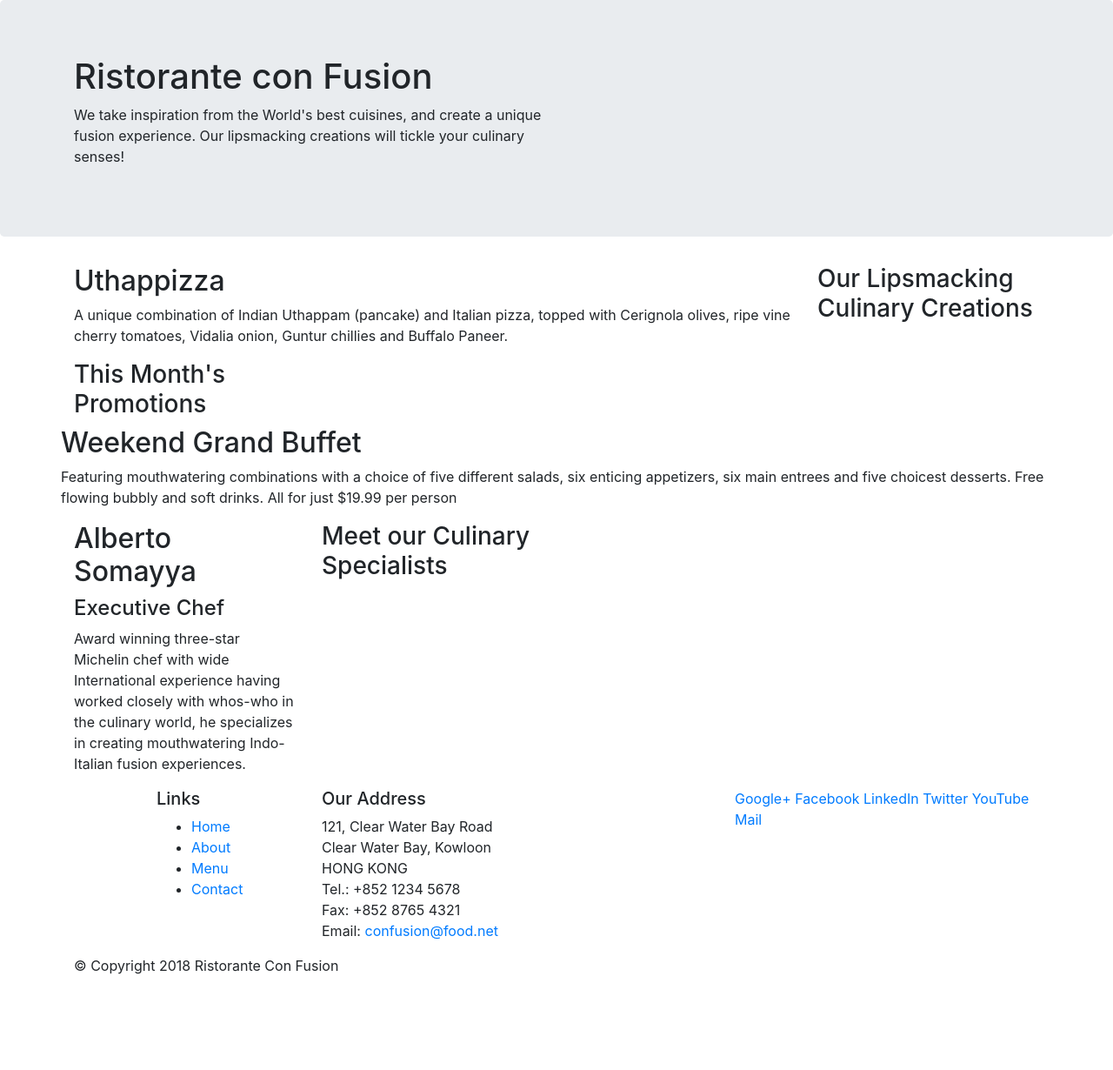
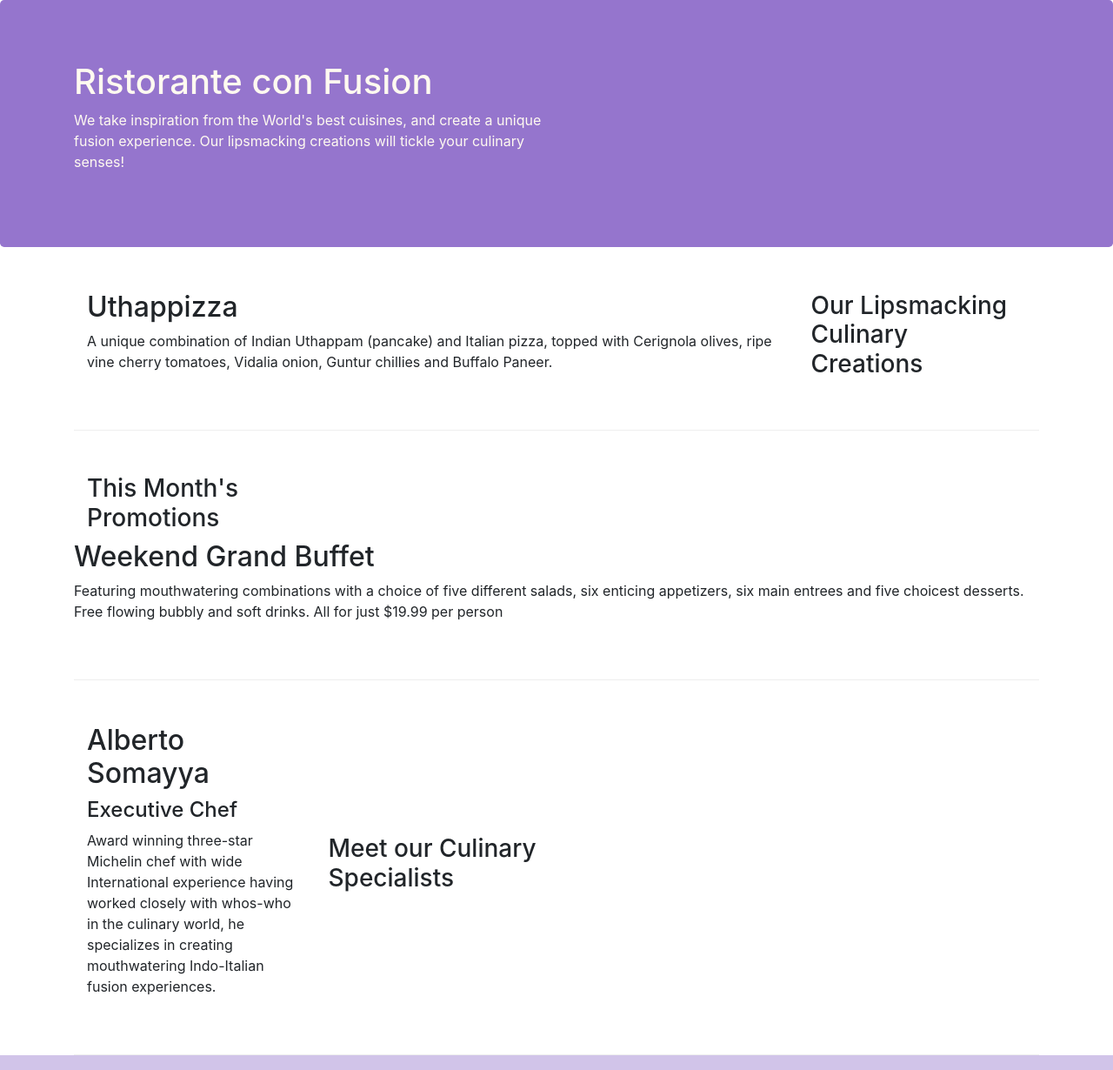
Before and after one commit to jahman07104/confusion, a website: page index.html in a window 1280 px wide. Shown: the top 1230 px of the page at 87% size. Before the commit the page ends 1138 px from the top, so only its background shows below. Drawn offline with nearby package versions, Linux system fonts and the light colour scheme.

Commit message:
add css styling

```diff
--- /dev/null
+++ b/css/styles.css
@@ -0,0 +1,30 @@
+.row-header {
+    margin: 0px auto;
+padding: opx auto;
+}
+
+ .row-content {
+    margin: 0px auto;
+    padding: 50px 0px 50px 0px;
+    border-bottom: 1px ridge;
+    min-width: 400px;
+}
+
+.footer {
+    background-color: #D1C4E9;
+    margin: 0px auto;
+    padding: 20px 0px 20px 0px;
+}
+
+.jumbotron {
+    padding: 70px 30px 70px 30px;
+margin: 0px auto;
+background: #9575cd;
+color: floralwhite;
+}
+
+.address {
+    font-size: 80%;
+    margin: 0px;
+    color: #0f0f;
+}
--- a/index.html
+++ b/index.html
@@ -14,13 +14,15 @@
       rel="stylesheet"
       href="node_modules/bootstrap/dist/css/bootstrap.min.css"
     />
+
+    <link rel="stylesheet" href="css/styles.css">
     <title>Ristorante Con Fusion</title>
   </head>
 
   <body>
     <header class="jumbotron">
       <div class="container">
-        <div class="row">
+        <div class="row row-hwader">
           <div class="col-12 col-sm-6">
             <h1>Ristorante con Fusion</h1>
             <p>
@@ -35,7 +37,7 @@
     </header>
 
     <div class="container">
-      <div class="row">
+      <div class="row row-content align-items-center">
         <div class="col-12 col-sm-4 order-sm-last col-md-3">
           <h3>Our Lipsmacking Culinary Creations</h3>
         </div>
@@ -49,7 +51,7 @@
         </div>
       </div>
 
-      <div class="row">
+      <div class="row row-content align-items-center">
         <div class="col-12 col-sm-4 col-md-3">
           <h3>This Month's Promotions</h3>
         </div>
@@ -64,7 +66,7 @@
         </div>
       </div>
 
-      <div class="row">
+      <div class="row row-content align-items-center">
         <div class="col-12 col-sm-4 order-sm-last col-md-3">
           <h3>Meet our Culinary Specialists</h3>
         </div>
@@ -81,12 +83,12 @@
       </div>
     </div>
 
-    <footer >
+    <footer class="footer">
       <div class="container">
         <div class="row">
           <div class="col-4 offset-1 col-sm-2">
             <h5>Links</h5>
-            <ul>
+            <ul class="list-unstyled">
               <li><a href="#">Home</a></li>
               <li><a href="#">About</a></li>
               <li><a href="#">Menu</a></li>
@@ -104,8 +106,8 @@
               Email: <a href="mailto:confusion@food.net">confusion@food.net</a>
             </address>
           </div>
-          <div class="col-12 col-sm-4">
-            <div>
+          <div class="col-12 col-sm-4 align-self-center">
+            <div class="text-center">
               <a href="http://google.com/+">Google+</a>
               <a href="http://www.facebook.com/profile.php?id=">Facebook</a>
               <a href="http://www.linkedin.com/in/">LinkedIn</a>
@@ -115,7 +117,7 @@
             </div>
           </div>
         </div>
-        <div class="row">
+        <div class="row justify-content-center">
           <div class="col-auto">
             <p>© Copyright 2018 Ristorante Con Fusion</p>
           </div>
```
